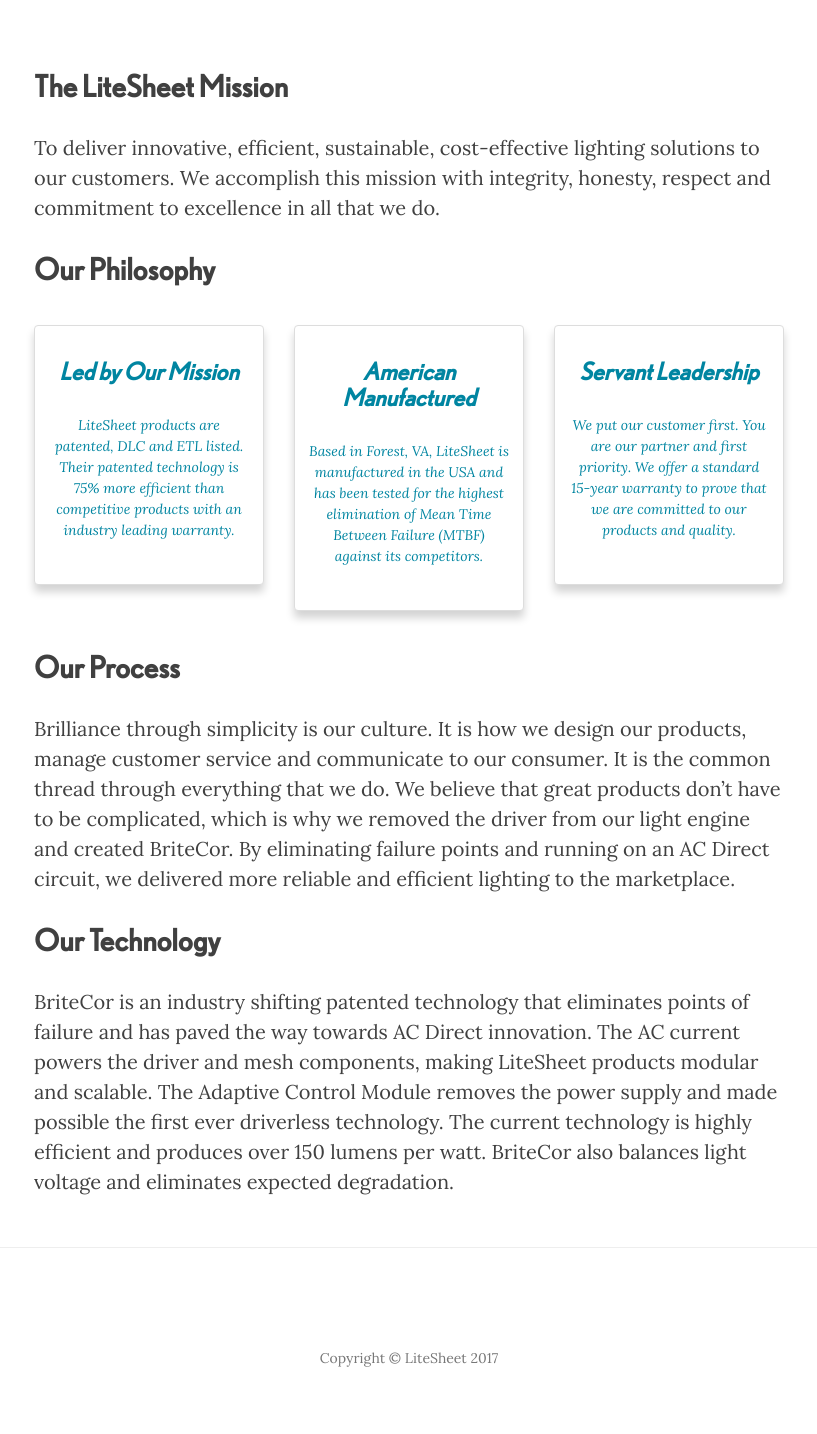
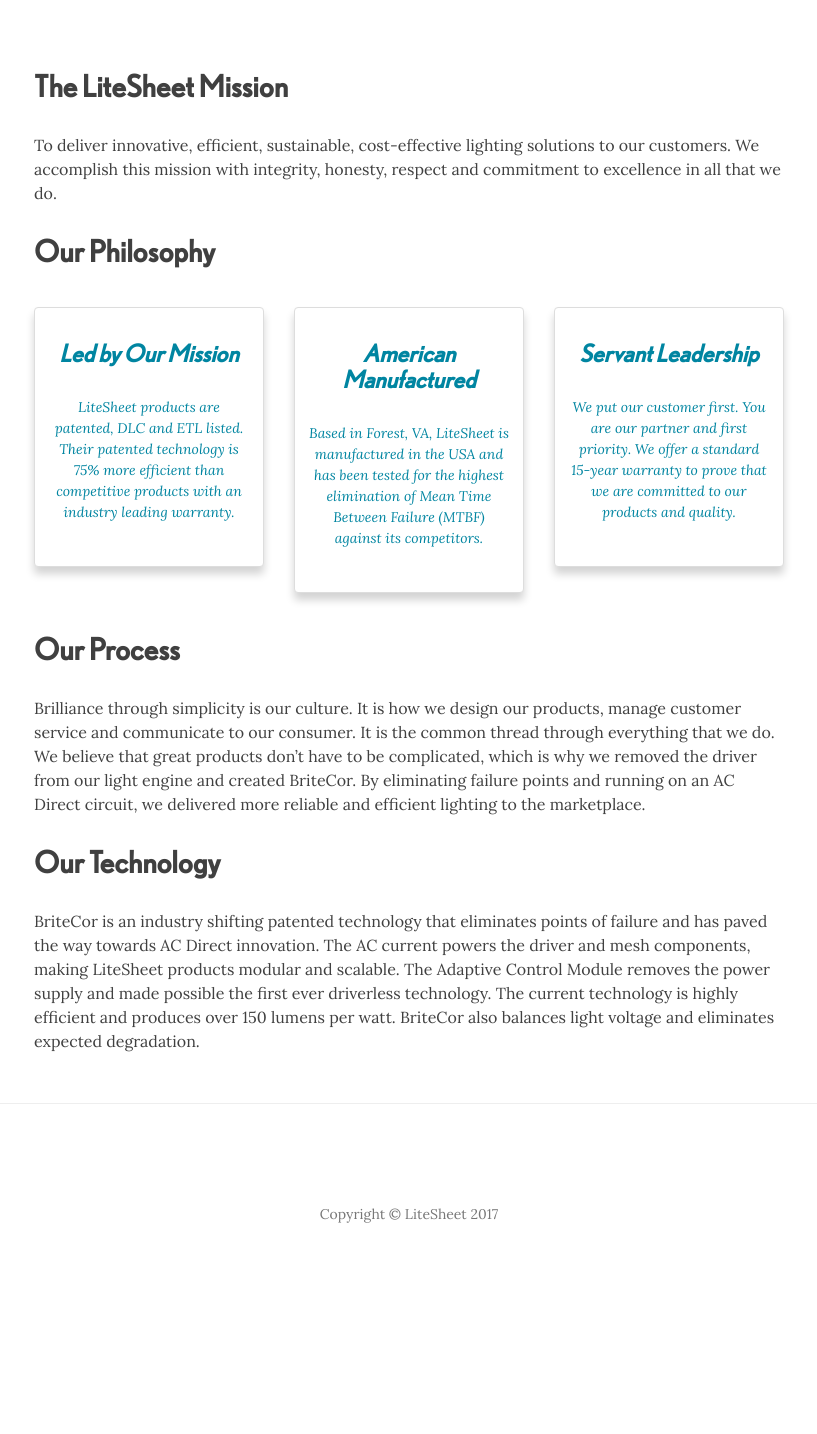
Before and after one commit to litesheet-site/litesheet-site.github.io, a Jekyll site: the page built from pages/about.md, in a window 1280 px wide. Shown: the part 500-1934 px from the top of the page, without its empty margins (231-1048 px from the left). Built offline with Jekyll 4.4.1, drawn with Linux system fonts in a browser that asks for light colours; nearby versions of some CDN libraries; after the commit the page ends 1790 px from its top, so only the background shows below that.

Commit message:
about us font size + fix rep finder map init failing

```diff
--- a/_layouts/about.html
+++ b/_layouts/about.html
@@ -5,7 +5,7 @@ layout: page
 <div class="col-lg-8 col-lg-offset-2 col-md-10 col-md-offset-1">
 
 	<h2>The LiteSheet Mission</h2>
-	<p>{{ page.mission | escape }}</p>
+	<p class="about-us__details">{{ page.mission | escape }}</p>
 
 	<h2>Our Philosophy</h2>
 	<br/>
@@ -24,9 +24,9 @@ layout: page
 	</div>
 
 	<h2>Our Process</h2>
-	<p>{{ page.process | escape }}</p>
+	<p class="about-us__details">{{ page.process | escape }}</p>
 
 	<h2>Our Technology</h2>
-	<p>{{ page.technology | escape }}</p>
+	<p class="about-us__details">{{ page.technology | escape }}</p>
 
 </div>
--- a/_layouts/rep-finder.html
+++ b/_layouts/rep-finder.html
@@ -37,8 +37,8 @@ layout: page
 {% endfor %}
 
 <!--javascript-->
+<script src="{{ "/js/rep-finder.js " | prepend: site.baseurl }}" defer></script>
+
 <script src="https://maps.googleapis.com/maps/api/js?key=AIzaSyBFKJimc_ZVgMZX3tGQpzCiVW3s9W3Kbc0&callback=initMap"
-        async defer>
+        defer>
 </script>
-
-<script src="{{ "/js/rep-finder.js " | prepend: site.baseurl }}" async defer></script>
--- a/_sass/about-us.scss
+++ b/_sass/about-us.scss
@@ -1,4 +1,8 @@
 @import "variables";
+
+.about-us__details {
+  font-size: 16px;
+}
 
 .about-us__philosophy-box {
   box-shadow: 0px 7px 8px lightgrey;
--- a/_sass/faq.scss
+++ b/_sass/faq.scss
@@ -1,5 +1,4 @@
 p.faq-answer {
   border: 0;
-  //padding-left: 50px;
   padding-bottom: 50px;
 }
```
Also changed, not shown: images/logo/litesheet-logo.jpeg (added), js/clean-blog.min.js.
